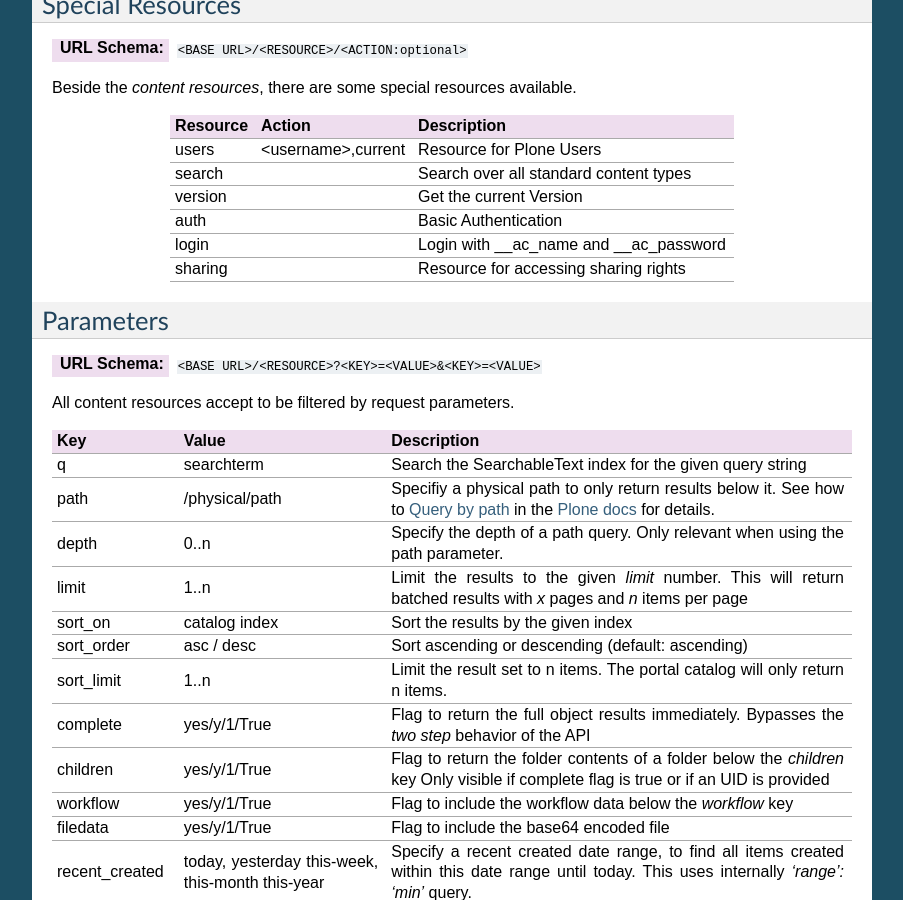
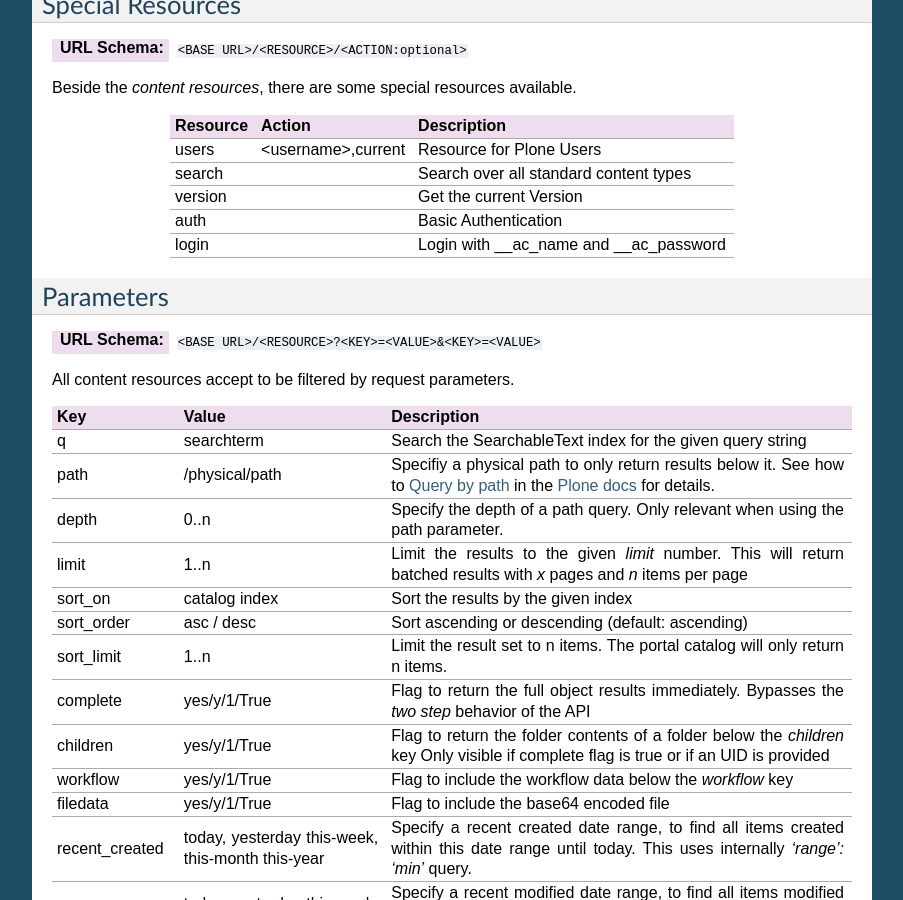
Before and after one commit to collective/plone.jsonapi.routes, a Sphinx documentation site: the page built from docs/api.rst, in a window 1280 px wide and 900 px high, scrolled down 1460 px. Shown: the whole window, without its empty margins (198-1101 px from the left). Built offline with Sphinx 7.4.7, drawn with Linux system fonts in a browser that asks for light colours.

Commit message:
Removes 'sharing' in api's special resource documentation

```diff
--- a/docs/api.rst
+++ b/docs/api.rst
@@ -125,8 +125,6 @@ Beside the *content resources*, there are some special resources available.
 | auth     |                    | Basic Authentication                   |
 +----------+--------------------+----------------------------------------+
 | login    |                    | Login with __ac_name and __ac_password |
-+----------+--------------------+----------------------------------------+
-| sharing  |                    | Resource for accessing sharing rights  |
 +----------+--------------------+----------------------------------------+
 
 
```
